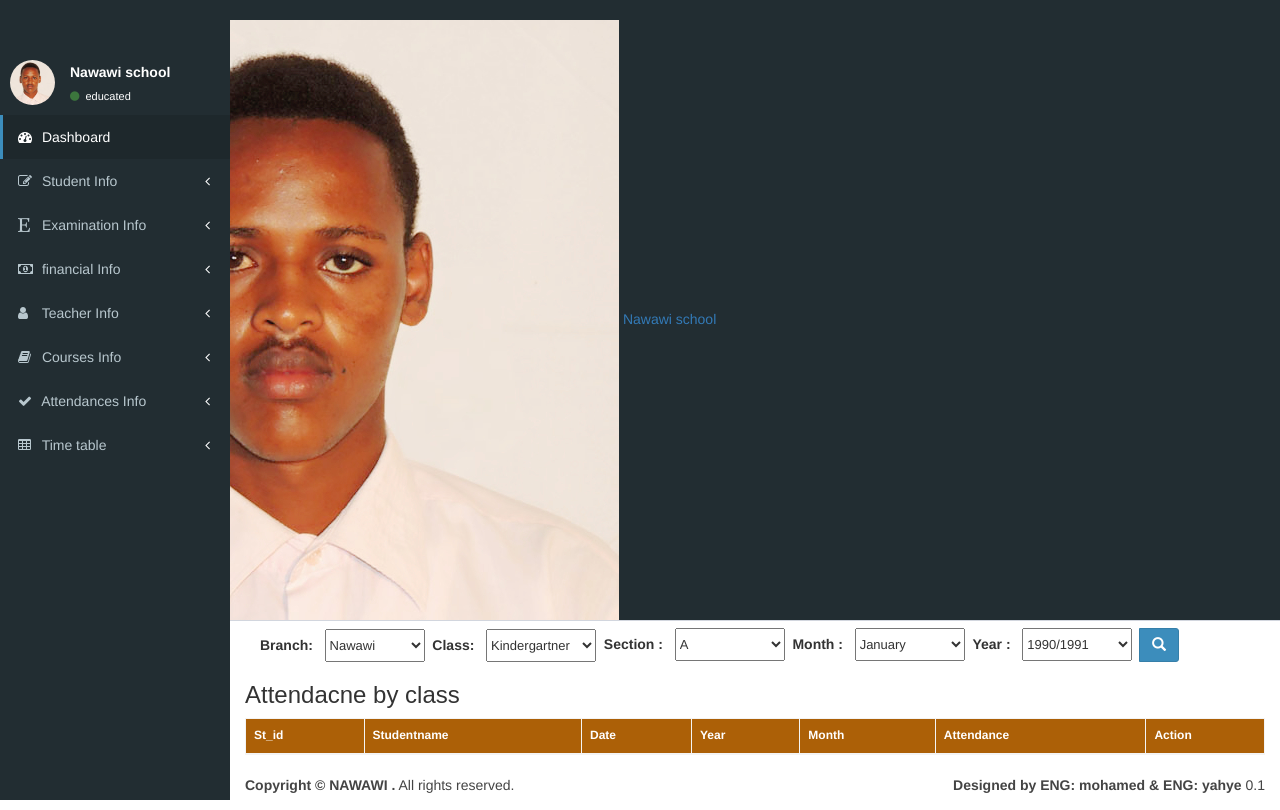
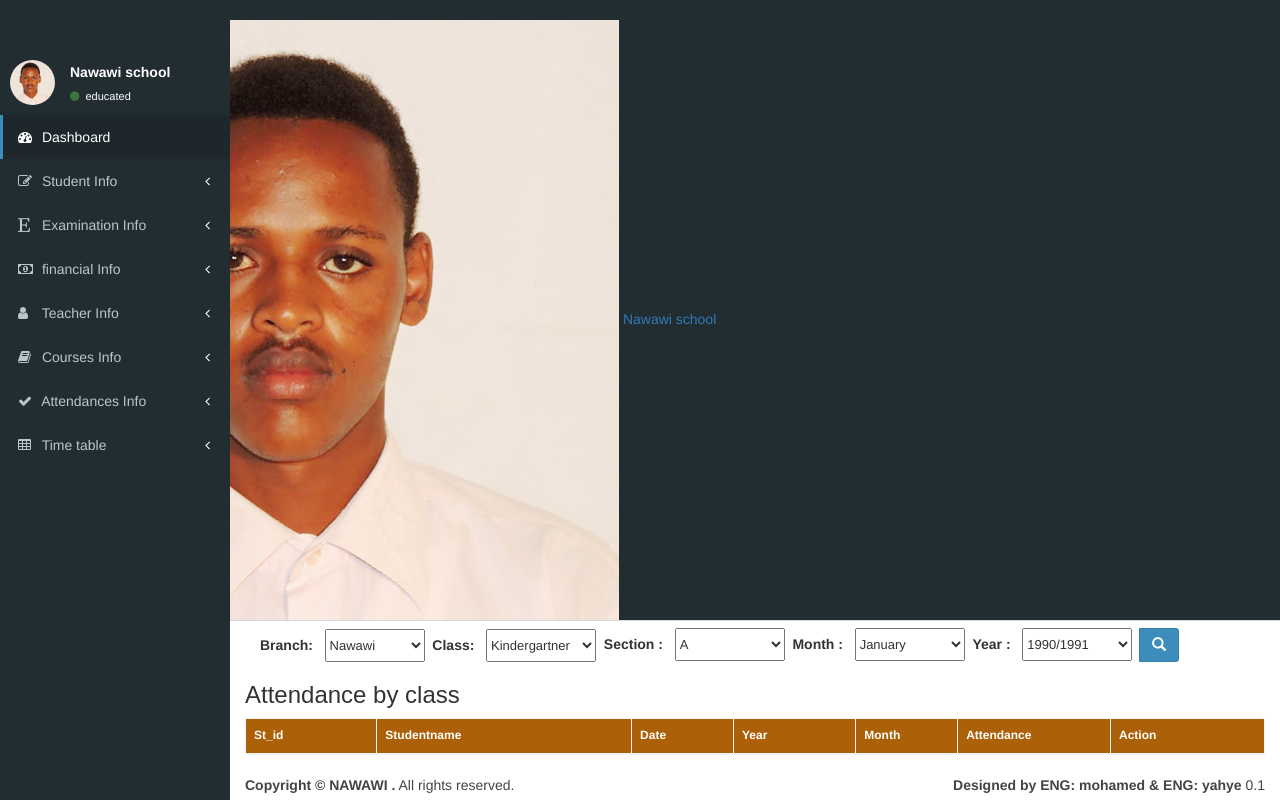
Before and after one commit to mohamed-abdirazak/Admin-sms-nawawi-, a PHP site: page /attendance_search_class.php in a window 1280 px wide. Run offline with PHP 8.4, Linux system fonts and the light colour scheme; the visitor is signed in with stand-in values (Sample User, id 1); lists and menus that the app fills with data are empty; some web fonts are replaced.

Commit message:
UPDATE MODIFFY

```diff
--- a/attendance_search_class.php
+++ b/attendance_search_class.php
@@ -419,19 +419,19 @@
                     <button class="btn btn-primary"type="submit" name="attendance_class_search">
                         <span class="glyphicon glyphicon-search"></span></button>
                         </div> </div> </form>
-  <h3>Attendacne by class</h3>
+  <h3>Attendance by class</h3>
   <div class="table-responsive">
   <table class="table table-bordered table-hover table-striped"id="table">
     <thead style="background-color:#ac6007; ; color:white ; font-size:12px" >
       <tr>
 
-        <th>St_id</th>
-        <th style="padding-right:13%">Studentname</th>
-        <th>Date</th>
-        <th>Year</th>
-        <th>Month</th>
-        <th>Attendance</th>
-        <th style="padding-right:15%">Action</th>
+        <th >St_id</th>
+        <th width="25%">Studentname</th>
+        <th width="10%">Date</th>
+        <th  width="12%">Year</th>
+        <th  width="10%">Month</th>
+        <th width="15%">Attendance</th>
+        <th>Action</th>
       </tr>
       <tbody style=" font-family:verdana; font-size:12px">
      <?php
--- a/exam.php
+++ b/exam.php
@@ -63,6 +63,7 @@
   <!-- <link rel="stylesheet" href="bower_components/Ionicons/css/ionicons.min.css"> -->
   <!-- Theme style -->
   <link rel="stylesheet" href="dist/css/AdminLTE.min.css">
+  <link rel="stylesheet" href="dist/css/google.css">
   <!-- AdminLTE Skins. Choose a skin from the css/skins
        folder instead of downloading all of them to reduce the load. -->
   <link rel="stylesheet" href="dist/css/skins/_all-skins.min.css">
--- a/falad.php
+++ b/falad.php
@@ -108,7 +108,7 @@
         </button>
       </div>
                                     <div class="modal-body">
-                                        <form method="post" enctype="multipart/form-data">
+                                        <form method="post" action="" enctype="multipart/form-data">
                                         <label> ID : </label>
                                             <input type="text" name="cusId" id="#edit-<?php echo $row['ID']; ?>"style="width:430px ; height:31px; font-size:13px;font-family:verdana;" class="form-control" value="<?php echo $row['ID']; ?>"><br>
                                             <label> Student name : </label>
@@ -399,7 +399,7 @@
 <!-- <imgsrc="#" /></label><br><br> -->
 
 <br><br>
-                                            <button type="submit" class="btn btn-success" name="update_customer" id="#edit-<?php echo $row['id']; ?>">Update</button>
+                                            <button type="submit" class="btn btn-success" name="update_customer">Update</button>
 
                                         </form>
                                     </div>
```
Also changed, not shown: modify.php (+8 -5 lines), pictures/15.jpg (added), pictures/16.jpg (added), pictures/19.jpg (added), pictures/5.jpg (added), pictures/9.jpg (added).
